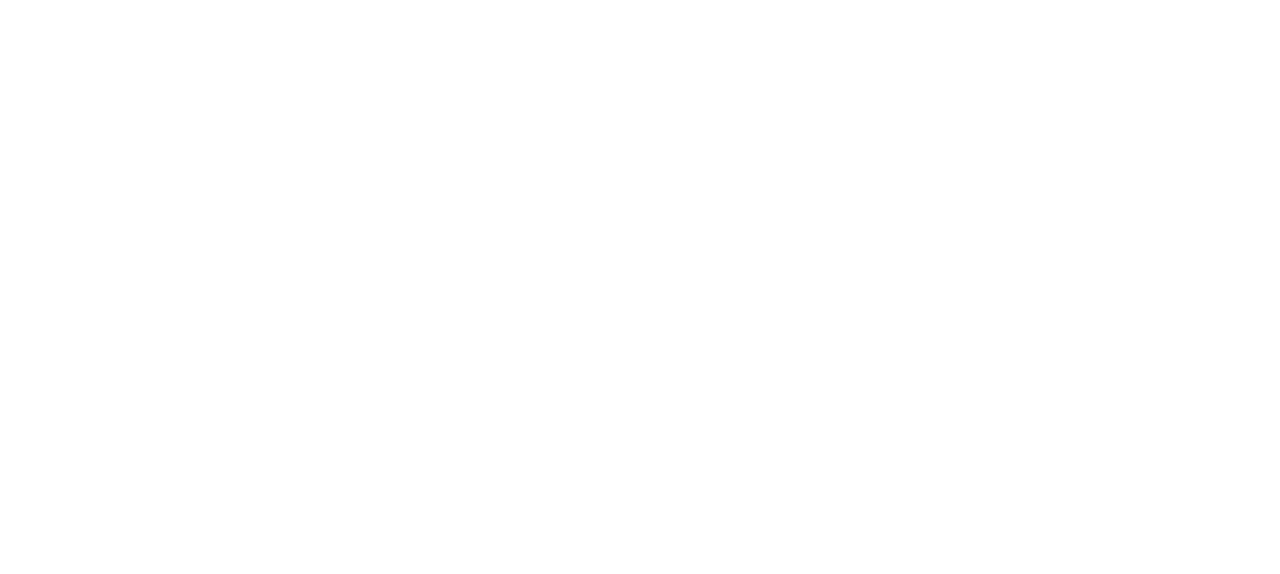
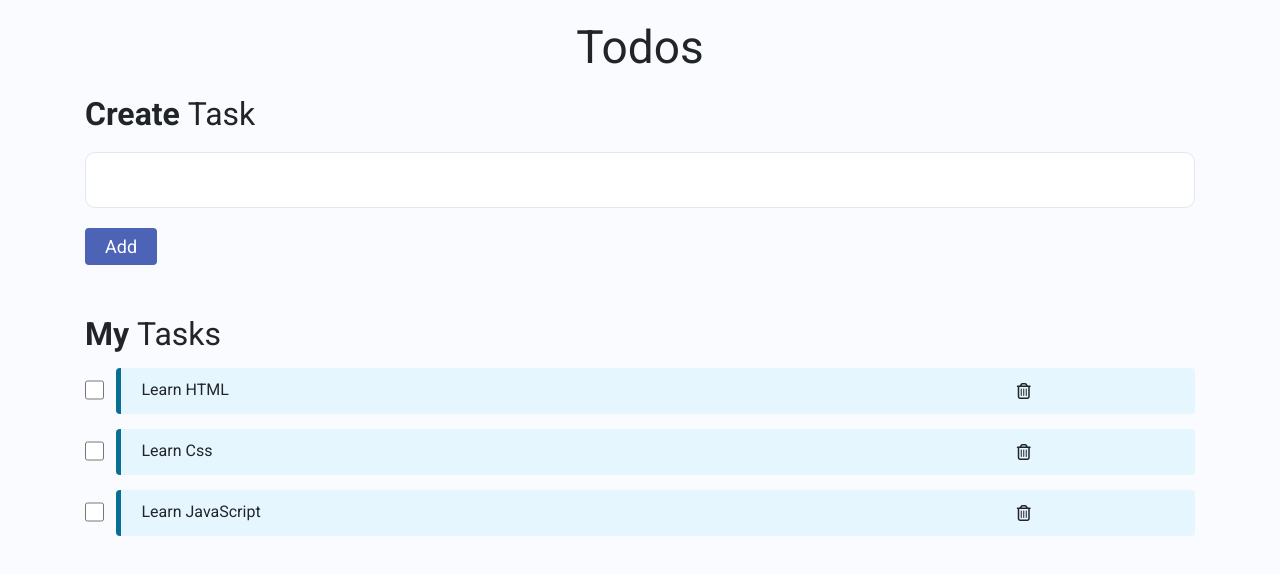
Before and after one commit to shivashankeraakaram/my-javascript-code, a plain HTML site: page javascript-coding/index.html in a window 1280 px wide. Drawn offline with nearby package versions, Linux system fonts and the light colour scheme; a web font is replaced by a local one.

Commit message:
all files moving to master

```diff
--- /dev/null
+++ b/javascript-coding/index.css
@@ -0,0 +1,101 @@
+@import url("https://fonts.googleapis.com/css2?family=Bree+Serif&family=Caveat:wght@400;700&family=Lobster&family=Monoton&family=Open+Sans:ital,wght@0,400;0,700;1,400;1,700&family=Playfair+Display+SC:ital,wght@0,400;0,700;1,700&family=Playfair+Display:ital,wght@0,400;0,700;1,700&family=Roboto:ital,wght@0,400;0,700;1,400;1,700&family=Source+Sans+Pro:ital,wght@0,400;0,700;1,700&family=Work+Sans:ital,wght@0,400;0,700;1,700&display=swap");
+
+.todos-bg-container {
+  background-color: #f9fbfe;
+  height: 100vh;
+}
+.todos-heading {
+  text-align: center;
+  font-family: "Roboto";
+  font-size: 46px;
+  font-weight: 500;
+  margin-top: 20px;
+  margin-bottom: 20px;
+}
+.create-task-heading {
+  font-family: "Roboto";
+  font-size: 32px;
+  font-weight: 700;
+}
+.create-task-heading-subpart {
+  font-family: "Roboto";
+  font-size: 32px;
+  font-weight: 500;
+}
+.todo-items-heading {
+  font-family: "Roboto";
+  font-size: 32px;
+  font-weight: 700;
+}
+.todo-items-heading-subpart {
+  font-family: "Roboto";
+  font-size: 32px;
+  font-weight: 500;
+}
+.todo-items-container {
+  margin: 0px;
+  padding: 0px;
+}
+.todo-item-container {
+  margin-top: 15px;
+}
+.todo-user-input {
+  background-color: white;
+  width: 100%;
+  border-style: solid;
+  border-width: 1px;
+  border-color: #e4e7eb;
+  border-radius: 10px;
+  margin-top: 10px;
+  padding: 15px;
+}
+.add-todo-button {
+  color: white;
+  background-color: #4c63b6;
+  font-family: "Roboto";
+  font-size: 18px;
+  border-width: 0px;
+  border-radius: 4px;
+  margin-top: 20px;
+  margin-bottom: 50px;
+  padding-top: 5px;
+  padding-bottom: 5px;
+  padding-right: 20px;
+  padding-left: 20px;
+}
+.label-container {
+  background-color: #e6f6ff;
+  width: 100%;
+  border-style: solid;
+  border-width: 5px;
+  border-color: #096f92;
+  border-right: none;
+  border-top: none;
+  border-bottom: none;
+  border-radius: 4px;
+}
+.checkbox-input {
+  width: 20px;
+  height: 20px;
+  margin-top: 12px;
+  margin-right: 12px;
+}
+.checkbox-label {
+  font-family: "Roboto";
+  font-size: 16px;
+  font-weight: 400;
+  width: 82%;
+  margin: 0px;
+  padding-top: 10px;
+  padding-bottom: 10px;
+  padding-left: 20px;
+  padding-right: 20px;
+  border-radius: 5px;
+}
+.delete-icon-container {
+  text-align: right;
+  width: 18%;
+}
+.delete-icon {
+  padding: 15px;
+}
--- a/javascript-coding/index.html
+++ b/javascript-coding/index.html
@@ -1,10 +1,33 @@
 <!DOCTYPE html>
 <html>
-<head>
-  <title>JS Test</title>
-</head>
-<body>
-  <script src="index.js"></script>
-
-</body>
+  <head>
+    <link rel="stylesheet" href="index.css" />
+      <link rel="stylesheet" href="https://cdnjs.cloudflare.com/ajax/libs/font-awesome/4.7.0/css/font-awesome.min.css">
+    <link rel="stylesheet" href="https://stackpath.bootstrapcdn.com/bootstrap/4.5.2/css/bootstrap.min.css" integrity="sha384-JcKb8q3iqJ61gNV9KGb8thSsNjpSL0n8PARn9HuZOnIxN0hoP+VmmDGMN5t9UJ0Z" crossorigin="anonymous" />
+    <script src="https://code.jquery.com/jquery-3.5.1.slim.min.js" integrity="sha384-DfXdz2htPH0lsSSs5nCTpuj/zy4C+OGpamoFVy38MVBnE+IbbVYUew+OrCXaRkfj" crossorigin="anonymous"></script>
+    <script src="https://cdn.jsdelivr.net/npm/popper.js@1.16.1/dist/umd/popper.min.js" integrity="sha384-9/reFTGAW83EW2RDu2S0VKaIzap3H66lZH81PoYlFhbGU+6BZp6G7niu735Sk7lN" crossorigin="anonymous"></script>
+    <script src="https://stackpath.bootstrapcdn.com/bootstrap/4.5.2/js/bootstrap.min.js" integrity="sha384-B4gt1jrGC7Jh4AgTPSdUtOBvfO8shuf57BaghqFfPlYxofvL8/KUEfYiJOMMV+rV" crossorigin="anonymous"></script>
+    <script src="https://kit.fontawesome.com/5f59ca6ad3.js" crossorigin="anonymous"></script>
+  </head>
+  <body>
+    <div class="todos-bg-container">
+      <div class="container">
+        <div class="row">
+          <div class="col-12">
+            <h1 class="todos-heading">Todos</h1>
+            <h1 class="create-task-heading">
+              Create <span class="create-task-heading-subpart">Task</span>
+            </h1>
+            <input type="text" id="todoUserInput" class="todo-user-input" />
+            <button class="add-todo-button">Add</button>
+            <h1 class="todo-items-heading">
+              My <span class="todo-items-heading-subpart">Tasks</span>
+            </h1>
+            <ul class="todo-items-container" id="todoItemsContainer"></ul>
+            <script src="index.js"></script>
+          </div>
+        </div>
+      </div>
+    </div>
+  </body>
 </html>
--- a/javascript-coding/index.js
+++ b/javascript-coding/index.js
@@ -1,5 +1,52 @@
-console.log('Hellow world');
-const a = 10;
-const b = 20;
-const sum = a + b;
-console.log('The sum of a and b is: ' , sum);
+let todoItemContainer = document.getElementById("todoItemsContainer");
+
+let todoItems=[
+    {
+        name:"Learn HTML"
+    },
+    {
+        name:"Learn Css"
+    },
+    {
+        name:"Learn JavaScript"
+    },
+    ];
+
+function addingCourses(todoItem){
+
+
+    let todoElement = document.createElement("li");
+todoElement.classList.add("todo-item-container","d-flex","flex-row");
+todoItemContainer.appendChild(todoElement);
+
+let todoCheckboxElement = document.createElement("input");
+todoCheckboxElement.type = "checkbox";
+todoCheckboxElement.id = "mycheckbox";
+todoCheckboxElement.classList.add("checkbox-input");
+todoElement.appendChild(todoCheckboxElement);
+
+let tododivElement = document.createElement("div");
+tododivElement.classList.add("label-container","d-flex","flex-row");
+tododivElement.id = "myDiv";
+
+todoElement.appendChild(tododivElement);
+
+let todoCheckboxLabelElement = document.createElement("label");
+todoCheckboxLabelElement.textContent  = todoItem.name;
+todoCheckboxLabelElement.classList.add("checkbox-label");
+todoCheckboxLabelElement.htmlFor = "mycheckbox";
+
+tododivElement.appendChild(todoCheckboxLabelElement);
+
+let todoDeleteElement = document.createElement("i");
+todoDeleteElement.classList.add ("fa", "fa-trash-o","delete-icon");
+
+tododivElement.appendChild(todoDeleteElement);
+
+
+}
+
+for(let item of todoItems){
+    console.log(item);
+    addingCourses(item)
+}
```
